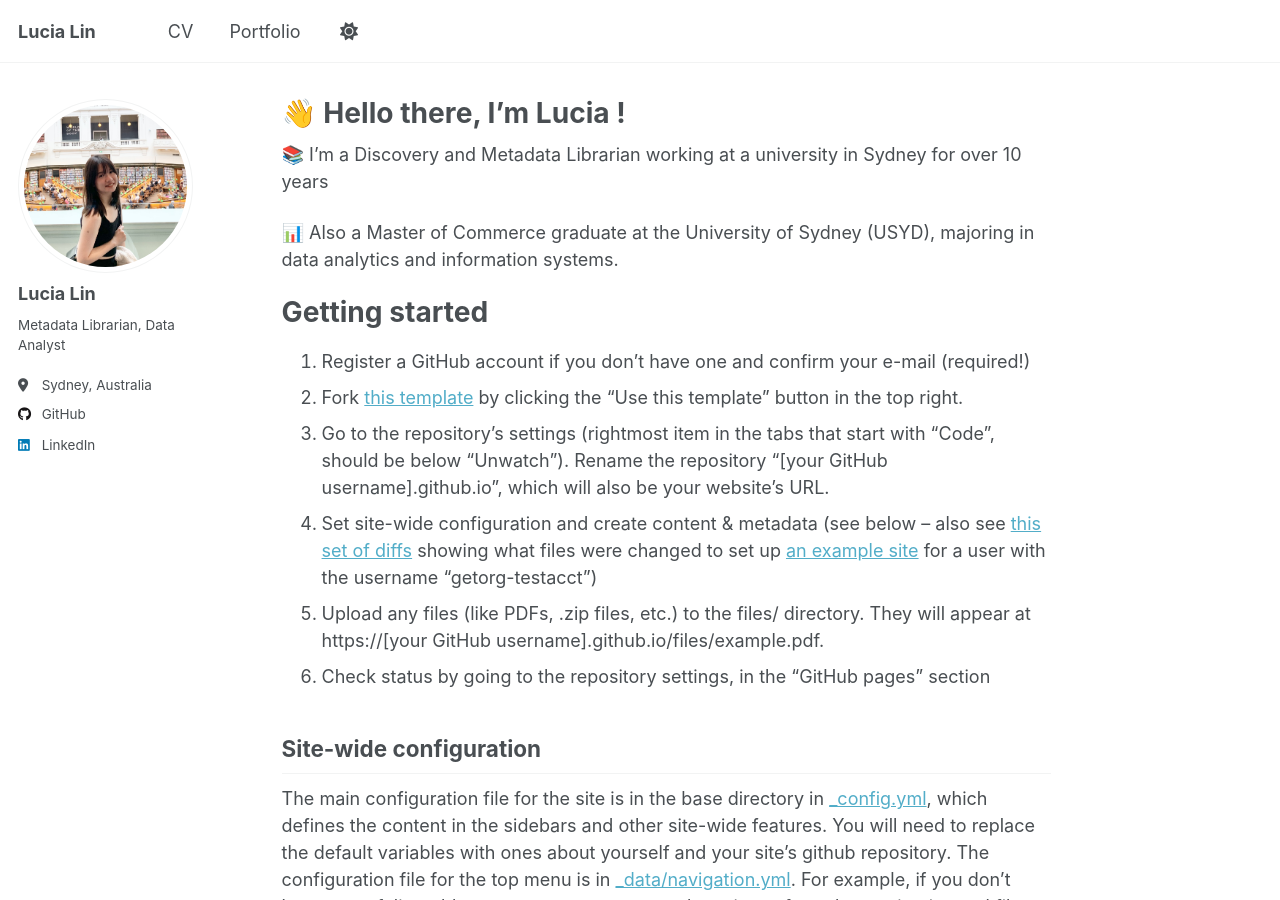
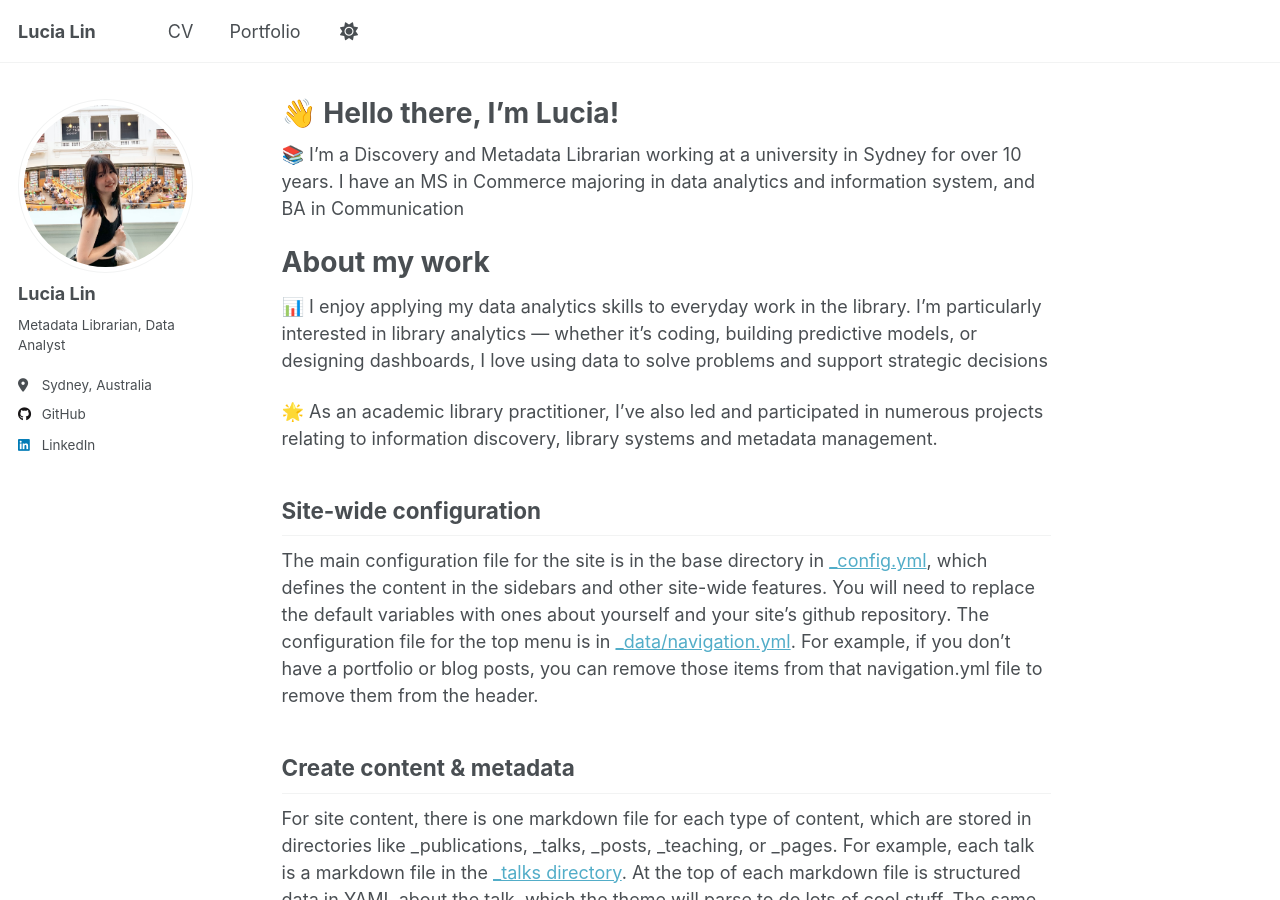
Before and after one commit to lululucialin/lululucialin.github.io, a Jekyll site: the page built from _pages/about.md, in a window 1280 px wide and 900 px high. Built offline with Jekyll 4.4.1, drawn with Linux system fonts in a browser that asks for light colours.

Commit message:
Update about.md

```diff
--- a/_pages/about.md
+++ b/_pages/about.md
@@ -1,24 +1,19 @@
 ---
 permalink: /
-title: "👋 Hello there, I’m Lucia !"
+title: "👋 Hello there, I’m Lucia!"
 author_profile: true
 redirect_from:
   - /about/
   - /about.html
 ---
 
-📚 I'm a Discovery and Metadata Librarian working at a university in Sydney for over 10 years
+📚 I'm a Discovery and Metadata Librarian working at a university in Sydney for over 10 years. I have an MS in Commerce majoring in data analytics and information system, and BA in Communication
 
-📊 Also a Master of Commerce graduate at the University of Sydney (USYD), majoring in data analytics and information systems.
+About my work
+======
+📊 I enjoy applying my data analytics skills to everyday work in the library. I'm particularly interested in library analytics — whether it's coding, building predictive models, or designing dashboards, I love using data to solve problems and support strategic decisions
 
-Getting started
-======
-1. Register a GitHub account if you don't have one and confirm your e-mail (required!)
-1. Fork [this template](https://github.com/academicpages/academicpages.github.io) by clicking the "Use this template" button in the top right.
-1. Go to the repository's settings (rightmost item in the tabs that start with "Code", should be below "Unwatch"). Rename the repository "[your GitHub username].github.io", which will also be your website's URL.
-1. Set site-wide configuration and create content & metadata (see below -- also see [this set of diffs](http://archive.is/3TPas) showing what files were changed to set up [an example site](https://getorg-testacct.github.io) for a user with the username "getorg-testacct")
-1. Upload any files (like PDFs, .zip files, etc.) to the files/ directory. They will appear at https://[your GitHub username].github.io/files/example.pdf.
-1. Check status by going to the repository settings, in the "GitHub pages" section
+🌟 As an academic library practitioner, I've also led and participated in numerous projects relating to information discovery, library systems and metadata management.
 
 Site-wide configuration
 ------
```
